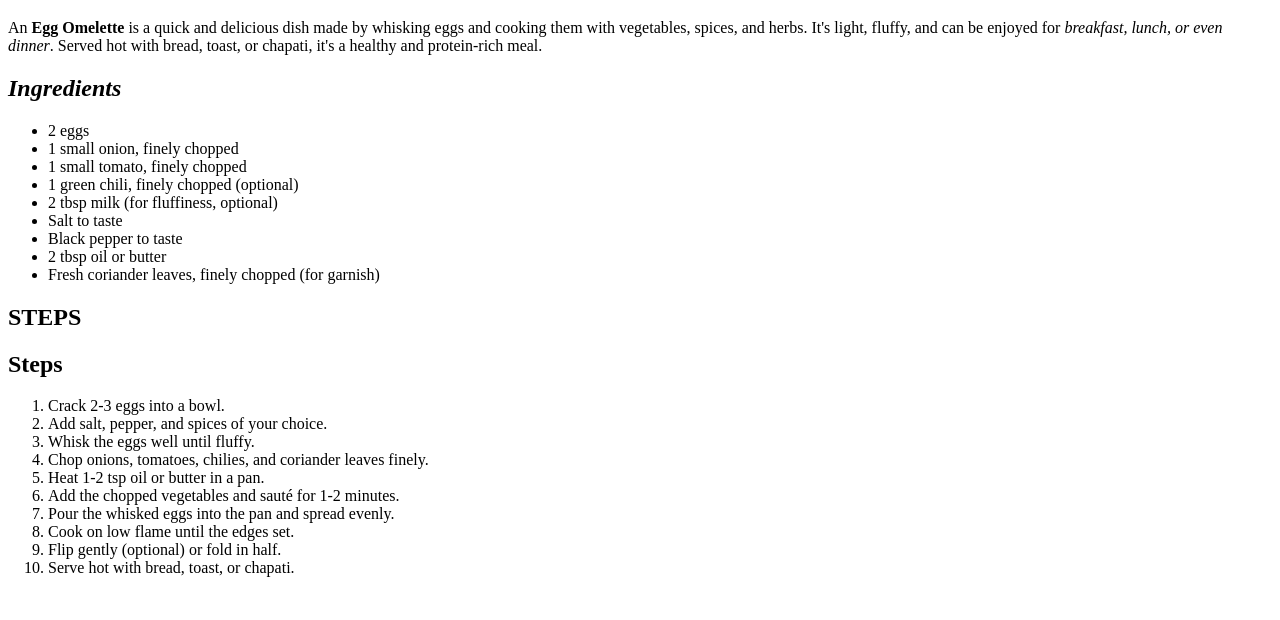
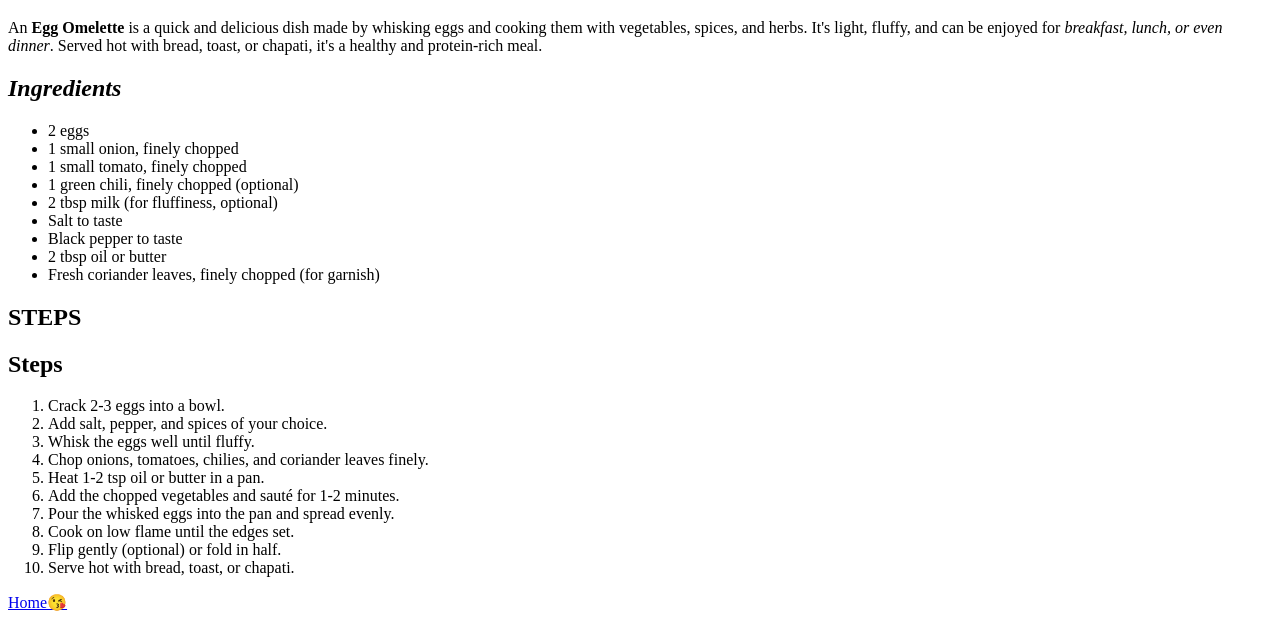
Before and after one commit to vasishtcoffee/odin-recipes, a plain HTML site: page recipes/egg_omlette.html in a window 1280 px wide. Shown: the part 573-1193 px from the top of the page. Before the commit the page ends 1166 px from the top, so only its background shows below. Drawn offline with Linux system fonts and the light colour scheme.

Commit message:
Linked to the idex.html and updated steps

```diff
--- a/recipes/egg_omlette.html
+++ b/recipes/egg_omlette.html
@@ -40,5 +40,6 @@ Served hot with bread, toast, or chapati, it's a healthy and protein-rich meal.
   <li>Flip gently (optional) or fold in half.</li>
   <li>Serve hot with bread, toast, or chapati.</li>
 </ol>
+<a href="../index.html">Home😘</a>
 </body>
 </html>
```
